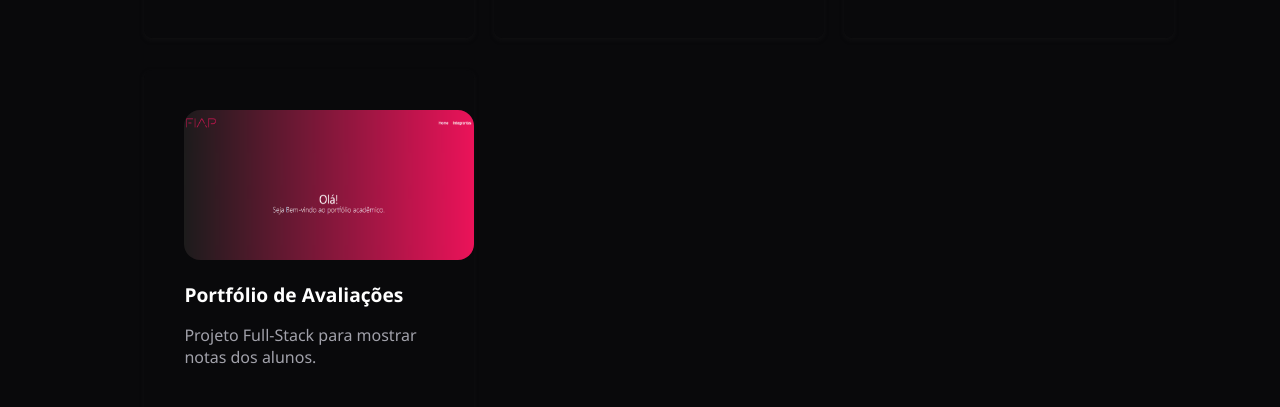
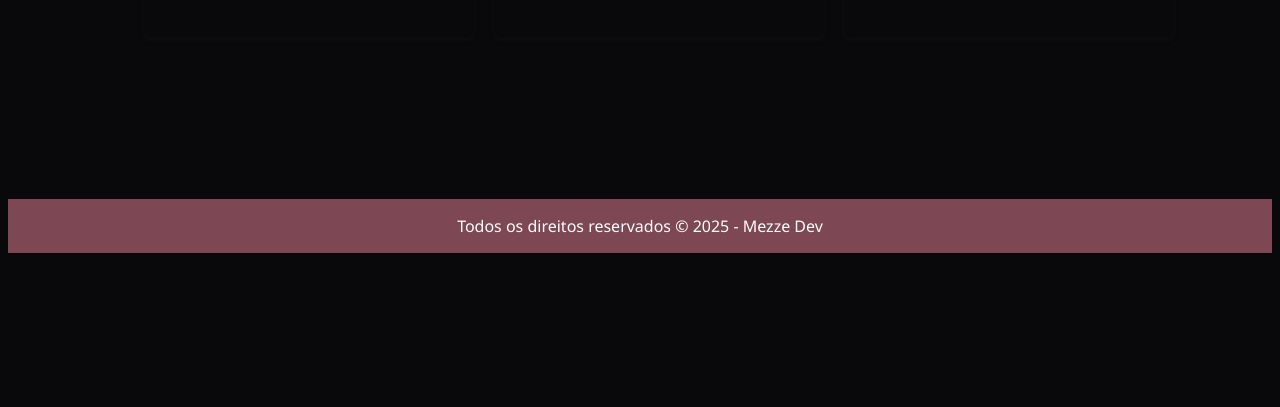
Before and after one commit to gabimezze/My-Portfolio, a React (Vite) app in the folder my-portfolio/: page /projetos in a window 1280 px wide. Shown: the part 545-952 px from the top of the page. After the commit the page ends 806 px from the top, so only its background shows below. Built offline with nearby package versions, Linux system fonts and the light colour scheme.

Commit message:
excluindo projeto

```diff
--- a/my-portfolio/src/components/Cards/ProjetosCard.tsx
+++ b/my-portfolio/src/components/Cards/ProjetosCard.tsx
@@ -19,14 +19,9 @@ export default function ProjetosCard () {
                 <p>Projeto Front End para apresentar minhas habilidades.</p>
             </div>
             <div className='pcard'>
-                <a href="https://caseportofiap.netlify.app/"><img src="/src/img/porto.png" width={290} height={150} alt="porto" /></a>
+                <a href="https://challengefiap.vercel.app/"><img src="/src/img/porto.png" width={290} height={150} alt="porto" /></a>
                 <h2>Porto Seguro</h2>
                 <p>Case da faculdade Fiap com a Porto Seguro.</p>
-            </div>
-            <div className="pcard">
-                <a href=""><img src="src/img/portavaliacoes.png" width={290} height={150} alt="Portofólio Avaliações" /></a>
-                <h2>Portfólio de Avaliações</h2>
-                <p>Projeto Full-Stack para mostrar notas dos alunos.</p>
             </div>
             </div>
     );
```
